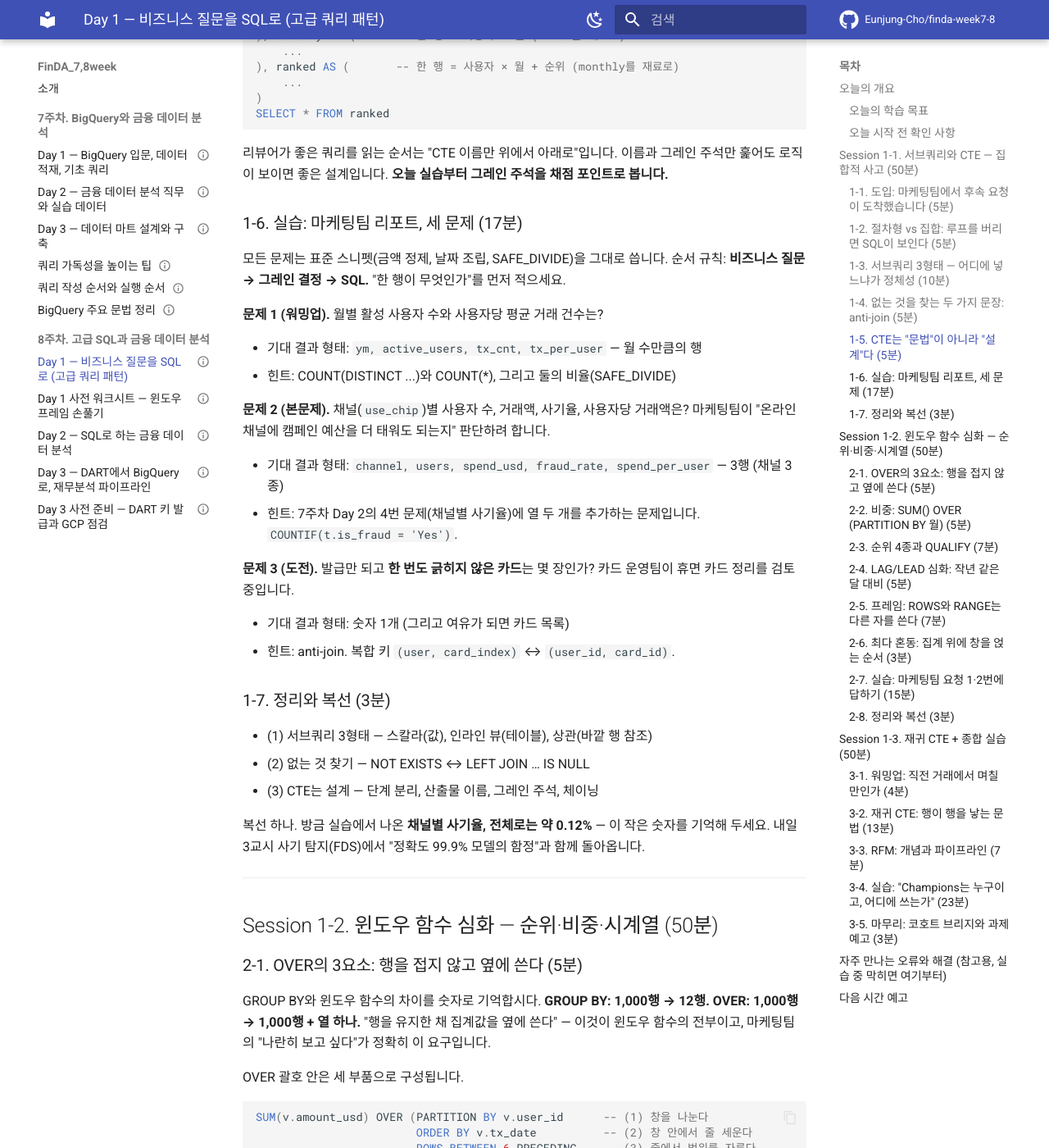
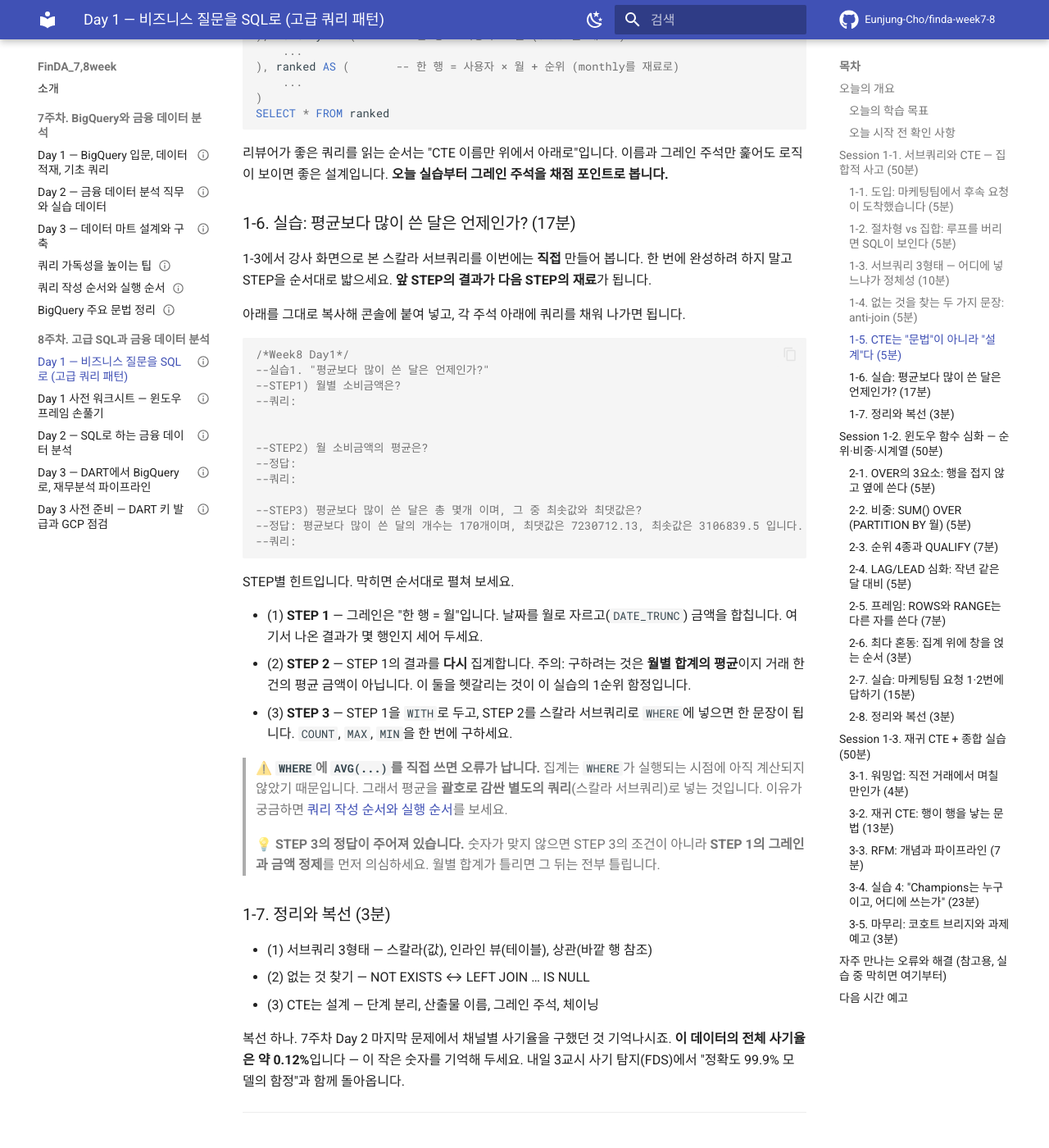
Before and after one commit to Eunjung-Cho/finda-week7-8, an MkDocs documentation site: the page built from docs/week8/day1-lecture.md, in a window 1280 px wide and 1400 px high, scrolled down 5259 px. Shown: the whole window at 82% size. Built offline with MkDocs 1.6.1 and Material for MkDocs 9.7.7, drawn with Linux system fonts in a browser that asks for light colours; comment, search, counter and statistics services are not loaded; some of the changed text lies outside the part shown.

Commit message:
Day 1 실습을 단계식 스켈레톤으로 개편
- 실습 1(1-6): "평균보다 많이 쓴 달" — 복사해서 STEP별로 채우는
  주석 스켈레톤 + 자가 검증 정답
- 실습 2·3(2-7): "업종 비중과 도시 Top 3", "연령대 YoY" — 같은
  방식으로 STEP 5개 + 4개로 분해, 자가 검증(비중 합=1, LAG 대조) 포함
- 실습 번호를 하루 기준 1~4로 정리, Day 2의 참조도 갱신
- 답안 쿼리는 전부 강사 메모로 분리되어 사이트에는 배포되지 않음

Co-Authored-By: Claude Opus 5 <noreply@anthropic.com>

````diff
--- a/docs/week8/day1-lecture.md
+++ b/docs/week8/day1-lecture.md
@@ -187,24 +187,38 @@ SELECT * FROM ranked
 
 리뷰어가 좋은 쿼리를 읽는 순서는 "CTE 이름만 위에서 아래로"입니다. 이름과 그레인 주석만 훑어도 로직이 보이면 좋은 설계입니다. **오늘 실습부터 그레인 주석을 채점 포인트로 봅니다.**
 
-### 1-6. 실습: 마케팅팀 리포트, 세 문제 (17분)
+### 1-6. 실습: 평균보다 많이 쓴 달은 언제인가? (17분)
 
-모든 문제는 표준 스니펫(금액 정제, 날짜 조립, SAFE_DIVIDE)을 그대로 씁니다. 순서 규칙: **비즈니스 질문 → 그레인 결정 → SQL.** "한 행이 무엇인가"를 먼저 적으세요.
+1-3에서 강사 화면으로 본 스칼라 서브쿼리를 이번에는 **직접** 만들어 봅니다.
+한 번에 완성하려 하지 말고 STEP을 순서대로 밟으세요. **앞 STEP의 결과가 다음 STEP의 재료**가 됩니다.
 
-**문제 1 (워밍업).** 월별 활성 사용자 수와 사용자당 평균 거래 건수는?
+아래를 그대로 복사해 콘솔에 붙여 넣고, 각 주석 아래에 쿼리를 채워 나가면 됩니다.
 
-- 기대 결과 형태: `ym, active_users, tx_cnt, tx_per_user` — 월 수만큼의 행
-- 힌트: COUNT(DISTINCT ...)와 COUNT(*), 그리고 둘의 비율(SAFE_DIVIDE)
+```sql
+/*Week8 Day1*/
+--실습1. "평균보다 많이 쓴 달은 언제인가?"
+--STEP1) 월별 소비금액은?
+--쿼리:
 
-**문제 2 (본문제).** 채널(`use_chip`)별 사용자 수, 거래액, 사기율, 사용자당 거래액은? 마케팅팀이 "온라인 채널에 캠페인 예산을 더 태워도 되는지" 판단하려 합니다.
 
-- 기대 결과 형태: `channel, users, spend_usd, fraud_rate, spend_per_user` — 3행 (채널 3종)
-- 힌트: 7주차 Day 2의 4번 문제(채널별 사기율)에 열 두 개를 추가하는 문제입니다. `COUNTIF(t.is_fraud = 'Yes')`.
+--STEP2) 월 소비금액의 평균은?
+--정답:
+--쿼리:
 
-**문제 3 (도전).** 발급만 되고 **한 번도 긁히지 않은 카드**는 몇 장인가? 카드 운영팀이 휴면 카드 정리를 검토 중입니다.
+--STEP3) 평균보다 많이 쓴 달은 총 몇개 이며, 그 중 최솟값와 최댓값은?
+--정답: 평균보다 많이 쓴 달의 개수는 170개이며, 최댓값은 7230712.13, 최솟값은 3106839.5 입니다.
+--쿼리:
+```
 
-- 기대 결과 형태: 숫자 1개 (그리고 여유가 되면 카드 목록)
-- 힌트: anti-join. 복합 키 `(user, card_index)` ↔ `(user_id, card_id)`.
+STEP별 힌트입니다. 막히면 순서대로 펼쳐 보세요.
+
+- (1) **STEP 1** — 그레인은 "한 행 = 월"입니다. 날짜를 월로 자르고(`DATE_TRUNC`) 금액을 합칩니다. 여기서 나온 결과가 몇 행인지 세어 두세요.
+- (2) **STEP 2** — STEP 1의 결과를 **다시** 집계합니다. 주의: 구하려는 것은 **월별 합계의 평균**이지 거래 한 건의 평균 금액이 아닙니다. 이 둘을 헷갈리는 것이 이 실습의 1순위 함정입니다.
+- (3) **STEP 3** — STEP 1을 `WITH`로 두고, STEP 2를 스칼라 서브쿼리로 `WHERE`에 넣으면 한 문장이 됩니다. `COUNT`, `MAX`, `MIN`을 한 번에 구하세요.
+
+> ⚠️ **`WHERE`에 `AVG(...)`를 직접 쓰면 오류가 납니다.** 집계는 `WHERE`가 실행되는 시점에 아직 계산되지 않았기 때문입니다. 그래서 평균을 **괄호로 감싼 별도의 쿼리**(스칼라 서브쿼리)로 넣는 것입니다. 이유가 궁금하면 [쿼리 작성 순서와 실행 순서](query-execution-order.md)를 보세요.
+
+> 💡 **STEP 3의 정답이 주어져 있습니다.** 숫자가 맞지 않으면 STEP 3의 조건이 아니라 **STEP 1의 그레인과 금액 정제**를 먼저 의심하세요. 월별 합계가 틀리면 그 뒤는 전부 틀립니다.
 
 ### 1-7. 정리와 복선 (3분)
 
@@ -212,7 +226,7 @@ SELECT * FROM ranked
 - (2) 없는 것 찾기 — NOT EXISTS ↔ LEFT JOIN … IS NULL
 - (3) CTE는 설계 — 단계 분리, 산출물 이름, 그레인 주석, 체이닝
 
-복선 하나. 방금 실습에서 나온 **채널별 사기율, 전체로는 약 0.12%** — 이 작은 숫자를 기억해 두세요. 내일 3교시 사기 탐지(FDS)에서 "정확도 99.9% 모델의 함정"과 함께 돌아옵니다.
+복선 하나. 7주차 Day 2 마지막 문제에서 채널별 사기율을 구했던 것 기억나시죠. **이 데이터의 전체 사기율은 약 0.12%**입니다 — 이 작은 숫자를 기억해 두세요. 내일 3교시 사기 탐지(FDS)에서 "정확도 99.9% 모델의 함정"과 함께 돌아옵니다.
 
 ---
 
@@ -326,17 +340,79 @@ FROM m
 
 ### 2-7. 실습: 마케팅팀 요청 1·2번에 답하기 (15분)
 
-1단계는 언제나 그레인 확인입니다. 마트의 한 행이 문제의 그레인과 다르면, 먼저 재집계 CTE로 맞추세요.
+실습 1과 같은 방식입니다. 아래를 그대로 복사해 콘솔에 붙여 넣고, STEP을 순서대로 채우세요.
+**앞 STEP의 결과가 다음 STEP의 재료**입니다. 실습 3까지 못 가도 괜찮습니다 — 실습 2가 기본 목표, 실습 3은 도전입니다.
 
-**문제 1.** 월별 업종 소비액 + 그 달 전체 대비 비중 + 업종 내 소비 상위 3개 도시.
+**실습 2 — 마케팅팀 요청 1번: "업종별 비중을 나란히 보고 싶어요"**
 
-- 기대 결과 형태: (a) `ym, mcc, spend, month_share` (b) `mcc, merchant_city, spend` — 업종별 3행씩
-- 힌트: SUM() OVER (PARTITION BY ym), QUALIFY RANK(). 온라인 거래(`merchant_city = 'ONLINE'`)는 도시 순위에서 제외할지 스스로 결정하고, 결정을 주석으로 남기세요.
+STEP 1~3은 2-2에서 화면으로 본 그 쿼리를 **안 보고** 다시 만들어 보는 것이고, STEP 4~5가 새 문제(도시 Top 3)입니다.
 
-**문제 2.** 연령대별로 2019년 각 월의 작년 같은 달 대비 소비 증감률.
+```sql
+/*Week8 Day1*/
+--실습2. "어느 업종이 그 달의 몇 %를 가져갔나?"
+--STEP1) 월별, 업종(mcc)별 소비금액은? (한 행 = 월 × 업종)
+--쿼리:
 
-- 기대 결과 형태: `age_group, ym, spend, spend_last_yr, yoy` — 연령대 × 2019년 12개월
-- 힌트: 재집계 CTE(한 행 = 연령대 × 월) → LAG(…, 12). 2018년 데이터가 창에 있어야 2019년 1월의 작년 대비가 나옵니다 — WHERE를 어디에 두는지가 이 문제의 핵심입니다.
+
+--STEP2) STEP1 결과에 "그 달 전체 소비금액" 열을 옆에 붙이면? (행을 접지 말 것!)
+--쿼리:
+
+
+--STEP3) 비중(month_share)을 계산하면? 그리고 2019년 12월에서 비중 1위 업종은?
+--검증: 같은 달의 month_share를 전부 더하면 1이 되어야 합니다
+--정답:
+--쿼리:
+
+
+--STEP4) 업종별, 도시별 소비금액은? (한 행 = 업종 × 도시)
+--      온라인 거래(merchant_city = 'ONLINE')를 포함할지 먼저 결정하고, 이유를 주석으로 남기세요
+--쿼리:
+
+
+--STEP5) 업종마다 소비 상위 3개 도시만 남기면?
+--검증: 업종마다 3행씩 나와야 합니다 (동점이 있는 업종은 3행보다 많을 수 있습니다)
+--쿼리:
+
+```
+
+STEP별 힌트입니다.
+
+- (1) **STEP 1** — 실습 1의 STEP 1에서 `GROUP BY` 축이 하나(`mcc`) 늘어날 뿐입니다.
+- (2) **STEP 2** — "전체 합을 붙이되 행은 유지"가 바로 2-1에서 배운 윈도우 함수의 일입니다. `GROUP BY`를 또 쓰면 행이 접혀 버립니다. 창을 **어느 축으로 나눌지**(PARTITION BY)가 핵심입니다.
+- (3) **STEP 3** — 나눗셈은 `SAFE_DIVIDE`. 검증(합계 = 1)이 안 맞으면 STEP 2의 PARTITION 축이 틀린 것입니다.
+- (4) **STEP 4** — 새 그레인이므로 STEP 1과는 **별도의 집계**가 필요합니다. 온라인 포함/제외는 정답이 없습니다 — 결정과 이유를 남기는 것까지가 문제입니다.
+- (5) **STEP 5** — 2-3에서 배운 `QUALIFY`가 정확히 이 자리를 위한 문법입니다. `RANK`와 `ROW_NUMBER` 중 무엇을 쓸지도 스스로 결정하세요 (동점 처리가 다릅니다).
+
+**실습 3 (도전) — 마케팅팀 요청 2번: "작년 같은 달 대비 증감률이 필요해요"**
+
+```sql
+--실습3. "작년 같은 달보다 늘었나, 줄었나?"
+--STEP1) 연령대별, 월별 소비금액은? (2018~2019년만. 연령대는 users 조인이 필요)
+--쿼리:
+
+
+--STEP2) STEP1 결과에 "작년 같은 달의 소비금액" 열을 옆에 붙이면? (몇 행 전을 당겨와야 할까요?)
+--검증: 2019-01 행의 spend_last_yr는 2018-01 행의 spend와 같아야 합니다
+--쿼리:
+
+
+--STEP3) 증감률(yoy)을 계산하면?
+--쿼리:
+
+
+--STEP4) 출력을 2019년만 남기면? (이 WHERE를 STEP1에 두면 왜 안 되는지 주석 한 줄로)
+--검증: 연령대 × 12개월 행이 나오고, 2019-01의 yoy도 NULL이 아니어야 합니다
+--쿼리:
+
+```
+
+STEP별 힌트입니다.
+
+- (1) **STEP 1** — 연령대는 `DIV(u.current_age, 10) * 10` (7주차 표준 스니펫). 조인 키는 `v.user_id = u.user_id`.
+- (2) **STEP 2** — `LAG`의 두 번째 인자를 생각해 보세요. 월 단위 시계열에서 "작년 같은 달"은 몇 행 전일까요? 그리고 창은 **연령대별로** 나뉘어야 합니다 — 안 나누면 30대의 작년 값이 40대에 붙습니다.
+- (3) **STEP 4** — 이 실습의 심장입니다. **창에는 2018년을 태우고, 출력에서만 2019년을 자릅니다.** 2018년을 STEP 1에서 잘라 버리면 2019년 1월이 당겨올 행이 없습니다.
+
+> ⚠️ **`LAG(…, 12)`는 "12행 전"이지 "12개월 전"이 아닙니다** (2-4에서 본 함정). 중간에 빈 월이 있으면 조용히 어긋납니다. STEP 2의 검증이 그 어긋남을 잡아 줍니다 — 검증 없이 넘어가지 마세요.
 
 ### 2-8. 정리와 복선 (3분)
 
@@ -455,7 +531,10 @@ FROM UNNEST(GENERATE_DATE_ARRAY('2019-01-01', '2019-12-31')) AS d
 
 | 증상 | 원인 | 해결 |
 | --- | --- | --- |
-| anti-join 결과가 0행 | 정상일 수 있음 (합성 데이터라 모든 카드에 거래가 있는 경우) | 변형 문제("2019년에 거래가 없던 카드")로 전환 |
+| STEP 3 결과가 정답과 다름 | STEP 1의 그레인 또는 금액 정제 방식 차이 | 월별 합계(STEP 1)부터 대조 |
+| STEP 2 평균이 수백 단위로 나옴 | 거래 단위 평균을 구함 (월별 합계의 평균이 아님) | STEP 1 결과 위에서 `AVG` |
+| `Aggregate function not allowed in WHERE` | 집계를 `WHERE`에 직접 씀 | 스칼라 서브쿼리로 감싸기 |
+| anti-join 결과가 0행 | 정상일 수 있음 (합성 데이터라 모든 카드에 거래가 있을 수 있음) | 기간을 좁혀 다시 확인 |
 | 조인 후 행이 크게 늘어남 | `(user, card_index)` 복합 키에서 card_index 누락 | ON 절에 두 키 모두 명시 |
 | LAG 결과가 전부 NULL | PARTITION 안에 행이 1개뿐이거나 ORDER BY 누락 | 그레인 확인 (재집계 CTE 먼저) |
 | yoy가 이상하게 큼/작음 | LAG(…, 12)가 빈 월 때문에 어긋남 | 월 스파인 조인 또는 월 키 셀프조인 |
````
Also changed, not shown: other parts of docs/week8/day1-lecture.md (+1 -1 lines), docs/week8/day2-lecture.md (+1 -1 lines).
